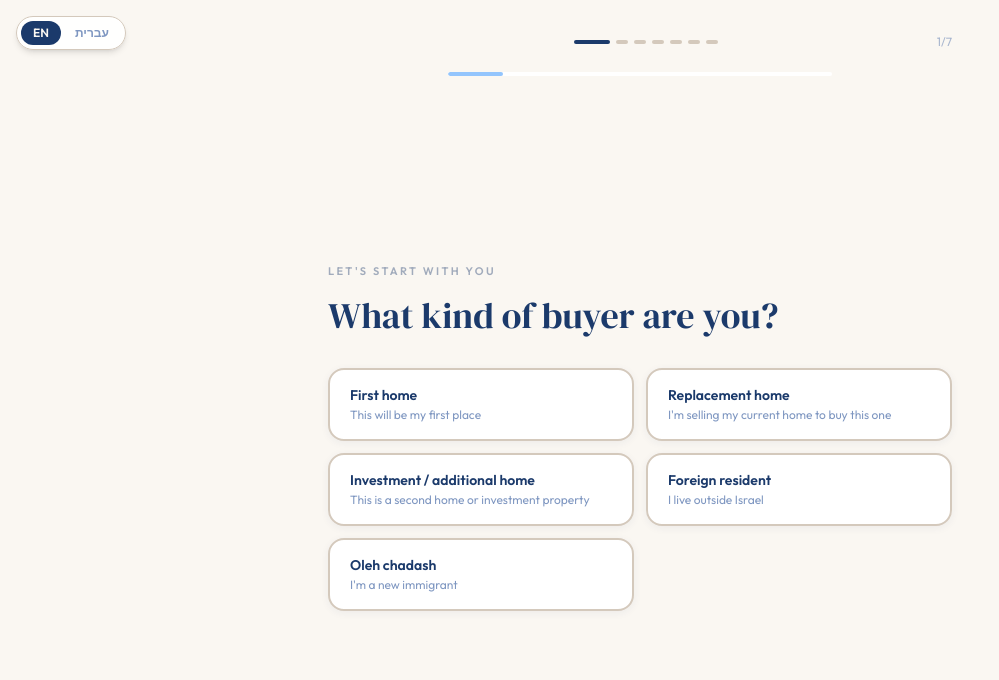
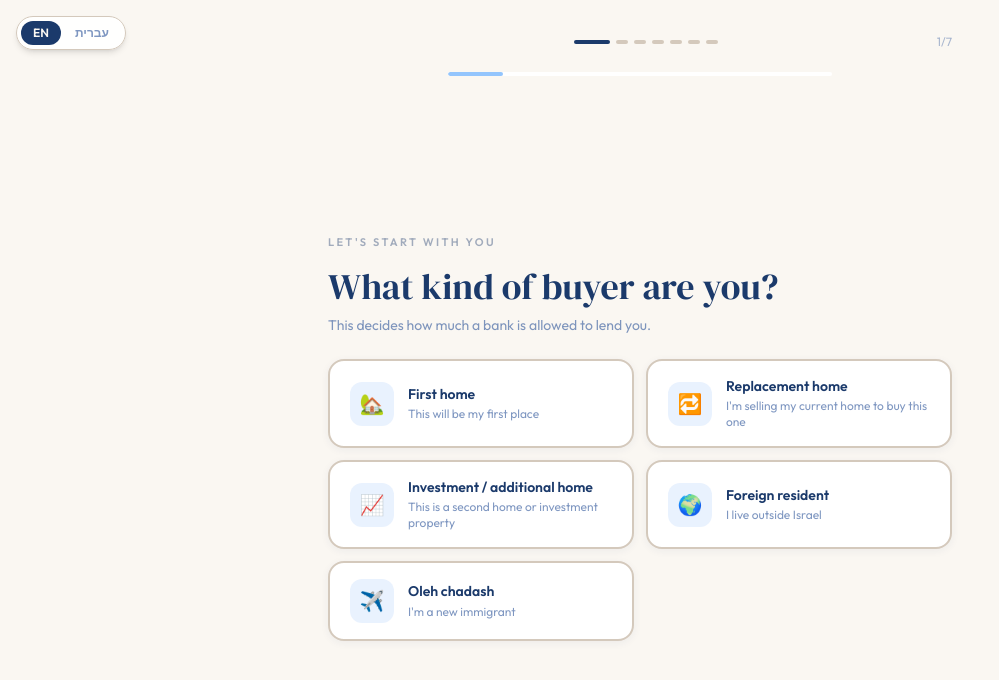
Before and after one commit to nachumweinstock-debug/israelhousingsim, a React (Vite) app: page / in a window 1280 px wide. Shown: the top 680 px of the page, without its empty margins (0-999 px from the left). Built offline with nearby package versions, Linux system fonts and the light colour scheme; a web font is replaced by a local one.

Commit message:
Wizard question and transition revamp: direction aware slide in and out between steps with RTL mirroring, staggered answer card entrances, selection pop with dimmed siblings, category icons, new subtitles on category, price and income questions

```diff
--- a/src/components/Wizard.tsx
+++ b/src/components/Wizard.tsx
@@ -13,6 +13,7 @@ import { fmt, useLang } from "../i18n";
 import { navySelectedShadow, softCardBorder, softCardGradient, softCardShadow } from "../styles/brand";
 
 type StepId = "category" | "price" | "equity" | "income" | "debt" | "age" | "mix";
+type Direction = "fwd" | "back";
 
 function getSteps(): StepId[] {
   return ["category", "price", "equity", "income", "debt", "age", "mix"];
@@ -26,12 +27,25 @@ const CATEGORY_VALUES: BuyerCategory[] = [
   "oleh_chadash",
 ];
 
+const CATEGORY_ICONS: Record<BuyerCategory, string> = {
+  first_home: "🏡",
+  replacement_home: "🔁",
+  investment: "📈",
+  foreign_resident: "🌍",
+  oleh_chadash: "✈️",
+};
+
 const PRICE_VALUES = [1_300_000, 1_750_000, 2_250_000, 3_000_000, 4_000_000];
 const EQUITY_MID_PCTS = [0.08, 0.175, 0.32, 0.5];
 const INCOME_VALUES = [8_000, 12_500, 17_500, 25_000, 35_000];
 const DEBT_VALUES = [0, 500, 2_000, 4_000, 6_000];
 const AGE_MIN = 18;
 const AGE_MAX = 90;
+
+/** How long the outgoing question takes to clear the stage. */
+const STEP_OUT_MS = 190;
+/** Pause after tapping an answer so the pop animation reads before advancing. */
+const SELECT_ADVANCE_MS = 340;
 
 function ProgressDots({ total, current }: { total: number; current: number }) {
   return (
@@ -51,17 +65,19 @@ function ProgressDots({ total, current }: { total: number; current: number }) {
 function WizardShell({
   stepIndex,
   total,
+  stageClass,
   onBack,
   children,
 }: {
   stepIndex: number;
   total: number;
+  stageClass: string;
   onBack?: () => void;
   children: ReactNode;
 }) {
   const { t } = useLang();
   return (
-    <div className="flex min-h-[calc(100vh-1px)] flex-col bg-cream">
+    <div className="flex min-h-[calc(100vh-1px)] flex-col overflow-x-hidden bg-cream">
       <div className="mx-auto flex w-full max-w-2xl items-center justify-between px-6 pt-8">
         <button
           onClick={onBack}
@@ -94,7 +110,7 @@ function WizardShell({
         />
       </div>
       <div className="mx-auto flex w-full max-w-2xl flex-1 flex-col justify-center px-6 py-10">
-        <div key={stepIndex} className="wizard-question-stage">
+        <div key={stepIndex} className={stageClass}>
           {children}
         </div>
       </div>
@@ -123,59 +139,104 @@ function QuestionHeader({
 function OptionCard({
   label,
   sub,
+  icon,
+  emphasis,
   selected,
+  dimmed,
+  index,
   onClick,
 }: {
   label: string;
   sub?: string;
+  icon?: string;
+  emphasis?: boolean;
   selected: boolean;
+  dimmed: boolean;
+  index: number;
   onClick: () => void;
 }) {
   return (
     <button
       onClick={onClick}
-      className={`rounded-2xl border-2 px-5 py-4 text-start transition-all duration-200 active:scale-[0.98] ${
-        selected ? "border-navy bg-navy" : "border-warm-border bg-white hover:border-navy hover:shadow-md"
+      className={`wiz-card-in flex items-center gap-3.5 rounded-2xl border-2 px-5 py-4 text-start transition-all duration-200 active:scale-[0.98] ${
+        selected
+          ? "wiz-pop border-navy bg-navy"
+          : dimmed
+            ? "wiz-dim border-warm-border bg-white"
+            : "border-warm-border bg-white hover:border-navy hover:shadow-md"
       }`}
-      style={selected ? { boxShadow: navySelectedShadow } : { boxShadow: softCardShadow }}
+      style={{
+        boxShadow: selected ? navySelectedShadow : softCardShadow,
+        animationDelay: `${0.08 + index * 0.05}s`,
+      }}
     >
-      <p className={`text-sm font-semibold leading-snug ${selected ? "text-white" : "text-navy"}`}>{label}</p>
-      {sub && <p className={`mt-0.5 text-xs ${selected ? "text-white/60" : "text-navy-mid/60"}`}>{sub}</p>}
+      {icon && (
+        <span
+          className={`flex h-11 w-11 shrink-0 items-center justify-center rounded-xl text-xl ${
+            selected ? "bg-white/15" : "bg-sky-soft/60"
+          }`}
+          aria-hidden
+        >
+          {icon}
+        </span>
+      )}
+      <span className="min-w-0">
+        <span
+          className={`block leading-snug ${emphasis ? "font-serif text-xl" : "text-sm font-semibold"} ${
+            selected ? "text-white" : "text-navy"
+          }`}
+        >
+          {label}
+        </span>
+        {sub && (
+          <span className={`mt-0.5 block text-xs ${selected ? "text-white/60" : "text-navy-mid/60"}`}>
+            {sub}
+          </span>
+        )}
+      </span>
     </button>
   );
 }
 
-/** One big tappable question — tap an answer, brief selected flash, auto-advance. */
+/** One big tappable question. Tap an answer, it pops while the rest step
+ * back, then the step auto-advances. */
 function ChoiceStep<T>({
   eyebrow,
   question,
   subtitle,
   options,
+  emphasis,
   onAdvance,
 }: {
   eyebrow: string;
   question: string;
   subtitle?: string;
-  options: Array<{ value: T; label: string; sub?: string }>;
+  options: Array<{ value: T; label: string; sub?: string; icon?: string }>;
+  emphasis?: boolean;
   onAdvance: (v: T) => void;
 }) {
   const [pendingIdx, setPendingIdx] = useState<number | null>(null);
 
   function select(idx: number, v: T) {
+    if (pendingIdx !== null) return;
     setPendingIdx(idx);
-    setTimeout(() => onAdvance(v), 200);
+    setTimeout(() => onAdvance(v), SELECT_ADVANCE_MS);
   }
 
   return (
-    <div className="mb-reveal">
+    <div>
       <QuestionHeader eyebrow={eyebrow} question={question} subtitle={subtitle} />
       <div className="grid grid-cols-1 gap-3 sm:grid-cols-2">
         {options.map((opt, i) => (
           <OptionCard
             key={i}
+            index={i}
             label={opt.label}
             sub={opt.sub}
+            icon={opt.icon}
+            emphasis={emphasis}
             selected={pendingIdx === i}
+            dimmed={pendingIdx !== null && pendingIdx !== i}
             onClick={() => select(i, opt.value)}
           />
         ))}
@@ -186,10 +247,10 @@ function ChoiceStep<T>({
 
 /**
  * Two-phase money question: tap a range (fast, Kahoot-style), then confirm
- * or fine-tune the exact shekel figure before continuing — so the flow
- * stays simple but every ratio downstream (PTI, LTV) runs on a real number,
- * never a rounded guess. Options with skipExact (e.g. debt "None") advance
- * immediately since there's nothing to refine about zero.
+ * or fine-tune the exact shekel figure before continuing. The two phases
+ * slide between each other with the same direction language as the steps.
+ * Options with skipExact (e.g. debt "None") advance immediately since
+ * there is nothing to refine about zero.
  */
 function RangeExactStep({
   eyebrow,
@@ -215,26 +276,31 @@ function RangeExactStep({
   const { t } = useLang();
   const [pendingIdx, setPendingIdx] = useState<number | null>(null);
   const [exact, setExact] = useState<number | null>(null);
+  const [cameBack, setCameBack] = useState(false);
 
   function select(idx: number, opt: { value: number; skipExact?: boolean }) {
+    if (pendingIdx !== null) return;
     setPendingIdx(idx);
     setTimeout(() => {
       if (opt.skipExact) onContinue(opt.value);
       else setExact(opt.value);
-    }, 200);
+    }, SELECT_ADVANCE_MS);
   }
 
   if (exact === null) {
     return (
-      <div className="mb-reveal">
+      <div key="range" className={cameBack ? "wiz-in-back" : undefined}>
         <QuestionHeader eyebrow={eyebrow} question={question} subtitle={subtitle} />
         <div className="grid grid-cols-1 gap-3 sm:grid-cols-2">
           {options.map((opt, i) => (
             <OptionCard
               key={i}
+              index={i}
               label={opt.label}
               sub={opt.sub}
+              emphasis
               selected={pendingIdx === i}
+              dimmed={pendingIdx !== null && pendingIdx !== i}
               onClick={() => select(i, opt)}
             />
           ))}
@@ -244,7 +310,7 @@ function RangeExactStep({
   }
 
   return (
-    <div className="mb-reveal">
+    <div key="exact" className="wiz-in-fwd">
       <QuestionHeader eyebrow={t.wizard.exactEyebrow} question={t.wizard.exactHeading} subtitle={t.wizard.exactHint} />
       <CurrencyField label={fieldLabel} value={exact} onChange={setExact} min={min} max={max} step={step} />
       <button
@@ -258,6 +324,7 @@ function RangeExactStep({
         onClick={() => {
           setExact(null);
           setPendingIdx(null);
+          setCameBack(true);
         }}
         className="mt-3 block text-sm text-navy-mid/60 transition-colors hover:text-navy"
       >
@@ -295,11 +362,11 @@ function SliderExactStep({
   }
 
   return (
-    <div className="mb-reveal">
+    <div>
       <QuestionHeader eyebrow={eyebrow} question={question} subtitle={subtitle} />
       <div
-        className="rounded-2xl border border-warm-border bg-white p-5"
-        style={{ boxShadow: softCardShadow }}
+        className="wiz-card-in rounded-2xl border border-warm-border bg-white p-5"
+        style={{ boxShadow: softCardShadow, animationDelay: "0.08s" }}
       >
         <div className="flex items-end justify-between gap-4">
           <div>
@@ -371,7 +438,7 @@ function MixStep({
   }
 
   return (
-    <div className="mb-reveal">
+    <div>
       <p className="mb-4 text-[11px] font-semibold uppercase tracking-[0.22em] text-navy/40">
         {t.wizard.eyebrowMix}
       </p>
@@ -383,8 +450,13 @@ function MixStep({
       {!customizing && (
         <>
           <div
-            className="rounded-2xl p-5"
-            style={{ background: softCardGradient, border: softCardBorder, boxShadow: softCardShadow }}
+            className="wiz-card-in rounded-2xl p-5"
+            style={{
+              background: softCardGradient,
+              border: softCardBorder,
+              boxShadow: softCardShadow,
+              animationDelay: "0.08s",
+            }}
           >
             <p className="text-xs font-semibold uppercase tracking-[0.14em] text-navy/45">
               {t.wizard.recommendedTitle}
@@ -494,18 +566,38 @@ export function Wizard({
   const { t } = useLang();
   const steps = getSteps();
   const [stepIndex, setStepIndex] = useState(0);
+  const [direction, setDirection] = useState<Direction>("fwd");
+  const [leaving, setLeaving] = useState(false);
   const currentStep = steps[Math.min(stepIndex, steps.length - 1)];
 
   function trackStep(step: StepId, detail?: Record<string, string | number | boolean>) {
     track("wizard_step_completed", { step, ...detail });
   }
 
-  function goNext() {
-    setStepIndex((i) => Math.min(i + 1, steps.length - 1));
+  // Two-beat transition: the current question slides out, then the next
+  // mounts and slides in from the opposite side (mirrored under RTL).
+  function transitionTo(dir: Direction) {
+    if (leaving) return;
+    setDirection(dir);
+    setLeaving(true);
+    window.setTimeout(() => {
+      setStepIndex((i) =>
+        dir === "fwd" ? Math.min(i + 1, steps.length - 1) : Math.max(i - 1, 0)
+      );
+      setLeaving(false);
+    }, STEP_OUT_MS);
   }
-  function goBack() {
-    setStepIndex((i) => Math.max(i - 1, 0));
-  }
+
+  const goNext = () => transitionTo("fwd");
+  const goBack = () => transitionTo("back");
+
+  const stageClass = leaving
+    ? direction === "fwd"
+      ? "wiz-out-fwd"
+      : "wiz-out-back"
+    : direction === "fwd"
+      ? "wiz-in-fwd"
+      : "wiz-in-back";
 
   // Equity options carry the actual shekel amounts implied by the price the
   // user just picked, so "10% – 25%" is never an abstract percentage.
@@ -527,15 +619,22 @@ export function Wizard({
   }));
 
   return (
-    <WizardShell stepIndex={stepIndex} total={steps.length} onBack={stepIndex > 0 ? goBack : undefined}>
+    <WizardShell
+      stepIndex={stepIndex}
+      total={steps.length}
+      stageClass={stageClass}
+      onBack={stepIndex > 0 ? goBack : undefined}
+    >
       {currentStep === "category" && (
         <ChoiceStep
           eyebrow={t.wizard.eyebrowStart}
           question={t.wizard.qCategory}
+          subtitle={t.wizard.qCategorySub}
           options={CATEGORY_VALUES.map((v) => ({
             value: v,
             label: t.wizard.categoryOptions[v].label,
             sub: t.wizard.categoryOptions[v].sub,
+            icon: CATEGORY_ICONS[v],
           }))}
           onAdvance={(v) => {
             trackStep("category", { buyerCategory: v });
@@ -548,6 +647,7 @@ export function Wizard({
         <RangeExactStep
           eyebrow={t.wizard.eyebrowPrice}
           question={t.wizard.qPrice}
+          subtitle={t.wizard.qPriceSub}
           fieldLabel={t.wizard.qPrice}
           options={PRICE_VALUES.map((v, i) => ({ value: v, label: t.wizard.priceOptions[i] }))}
           min={200_000}
@@ -581,6 +681,7 @@ export function Wizard({
         <RangeExactStep
           eyebrow={t.wizard.eyebrowIncome}
           question={t.wizard.qIncome}
+          subtitle={t.wizard.qIncomeSub}
           fieldLabel={t.wizard.qIncome}
           options={INCOME_VALUES.map((v, i) => ({ value: v, label: t.wizard.incomeOptions[i] }))}
           min={0}
--- a/src/i18n.tsx
+++ b/src/i18n.tsx
@@ -43,6 +43,7 @@ const en = {
     continue: "Continue →",
     eyebrowStart: "Let's start with you",
     qCategory: "What kind of buyer are you?",
+    qCategorySub: "This decides how much a bank is allowed to lend you.",
     categoryOptions: {
       first_home: { label: "First home", sub: "This will be my first place" },
       replacement_home: { label: "Replacement home", sub: "I'm selling my current home to buy this one" },
@@ -52,6 +53,7 @@ const en = {
     },
     eyebrowPrice: "The property",
     qPrice: "What's the property price?",
+    qPriceSub: "Pick the closest range. You will set the exact number right after.",
     priceOptions: ["Under ₪1.5M", "₪1.5M – 2M", "₪2M – 2.5M", "₪2.5M – 3.5M", "₪3.5M+"],
     eyebrowEquity: "Your equity",
     qEquity: "How much of that do you already have in cash?",
@@ -60,6 +62,7 @@ const en = {
     equitySubs: ["Up to {a}", "{a} – {b}", "{a} – {b}", "{a} or more"],
     eyebrowIncome: "Your finances",
     qIncome: "What's your combined monthly net income?",
+    qIncomeSub: "Net, after taxes, everyone on the loan together.",
     incomeOptions: ["Under ₪10k/mo", "₪10k – 15k/mo", "₪15k – 20k/mo", "₪20k – 30k/mo", "₪30k+/mo"],
     eyebrowDebt: "Almost there",
     qDebt: "Any existing monthly debt?",
@@ -279,6 +282,7 @@ const he: Strings = {
     continue: "המשך ←",
     eyebrowStart: "נתחיל בכם",
     qCategory: "איזה סוג רוכשים אתם?",
+    qCategorySub: "זה קובע כמה הבנק רשאי להלוות לכם.",
     categoryOptions: {
       first_home: { label: "דירה ראשונה", sub: "זו תהיה הדירה הראשונה שלי" },
       replacement_home: { label: "דירה חלופית", sub: "מוכרים את הדירה הנוכחית וקונים חדשה" },
@@ -288,6 +292,7 @@ const he: Strings = {
     },
     eyebrowPrice: "הנכס",
     qPrice: "מה מחיר הנכס?",
+    qPriceSub: "בחרו את הטווח הקרוב ביותר. את המספר המדויק תקבעו מיד אחר כך.",
     priceOptions: [
       "עד 1.5 מיליון ₪",
       "1.5–2 מיליון ₪",
@@ -302,6 +307,7 @@ const he: Strings = {
     equitySubs: ["עד {a}", "{a} – {b}", "{a} – {b}", "{a} ומעלה"],
     eyebrowIncome: "הכספים שלכם",
     qIncome: "מה ההכנסה החודשית נטו של משק הבית?",
+    qIncomeSub: "נטו, אחרי מסים, כל הלווים יחד.",
     incomeOptions: [
       "עד 10,000 ₪ בחודש",
       "10–15 אלף ₪ בחודש",
--- a/src/index.css
+++ b/src/index.css
@@ -71,17 +71,114 @@ html[lang="he"] .text-sm {
   animation: fadeSlideUp 0.5s cubic-bezier(0.16, 1, 0.3, 1) both;
 }
 
-@keyframes questionStageIn {
+/* Wizard step choreography: questions slide out one side and in from the
+   other, direction aware (forward vs back) and mirrored under RTL. */
+@keyframes wizInFwd {
   from {
     opacity: 0;
-    transform: translateY(18px) scale(0.985);
+    transform: translateX(56px) scale(0.985);
     filter: blur(3px);
   }
   to {
     opacity: 1;
-    transform: translateY(0) scale(1);
+    transform: none;
     filter: blur(0);
   }
+}
+
+@keyframes wizInBack {
+  from {
+    opacity: 0;
+    transform: translateX(-56px) scale(0.985);
+    filter: blur(3px);
+  }
+  to {
+    opacity: 1;
+    transform: none;
+    filter: blur(0);
+  }
+}
+
+@keyframes wizOutFwd {
+  to {
+    opacity: 0;
+    transform: translateX(-44px) scale(0.985);
+    filter: blur(2px);
+  }
+}
+
+@keyframes wizOutBack {
+  to {
+    opacity: 0;
+    transform: translateX(44px) scale(0.985);
+    filter: blur(2px);
+  }
+}
+
+.wiz-in-fwd {
+  animation: wizInFwd 0.36s cubic-bezier(0.22, 1, 0.36, 1) both;
+}
+.wiz-in-back {
+  animation: wizInBack 0.36s cubic-bezier(0.22, 1, 0.36, 1) both;
+}
+.wiz-out-fwd {
+  animation: wizOutFwd 0.19s ease-in both;
+}
+.wiz-out-back {
+  animation: wizOutBack 0.19s ease-in both;
+}
+
+/* RTL mirrors: forward means leftward in Hebrew */
+html[dir="rtl"] .wiz-in-fwd {
+  animation-name: wizInBack;
+}
+html[dir="rtl"] .wiz-in-back {
+  animation-name: wizInFwd;
+}
+html[dir="rtl"] .wiz-out-fwd {
+  animation-name: wizOutBack;
+}
+html[dir="rtl"] .wiz-out-back {
+  animation-name: wizOutFwd;
+}
+
+/* Answer cards cascade in a beat behind the question */
+@keyframes wizCardIn {
+  from {
+    opacity: 0;
+    transform: translateY(16px) scale(0.97);
+  }
+  to {
+    opacity: 1;
+    transform: none;
+  }
+}
+
+.wiz-card-in {
+  animation: wizCardIn 0.42s cubic-bezier(0.22, 1, 0.36, 1) both;
+}
+
+/* Picked answer pops, the rest step back */
+@keyframes wizPop {
+  0% {
+    transform: scale(1);
+  }
+  45% {
+    transform: scale(1.05);
+  }
+  100% {
+    transform: scale(1);
+  }
+}
+
+.wiz-pop {
+  animation: wizPop 0.3s cubic-bezier(0.34, 1.56, 0.64, 1) both;
+}
+
+.wiz-dim {
+  opacity: 0.35;
+  transform: scale(0.98);
+  transition: opacity 0.22s ease, transform 0.22s ease;
 }
 
 @keyframes progressSweep {
@@ -95,12 +192,21 @@ html[lang="he"] .text-sm {
   }
 }
 
-.wizard-question-stage {
-  animation: questionStageIn 0.42s cubic-bezier(0.16, 1, 0.3, 1) both;
+.wizard-progress-sweep {
+  animation: progressSweep 0.42s cubic-bezier(0.16, 1, 0.3, 1) both;
 }
 
-.wizard-progress-sweep {
-  animation: progressSweep 0.42s cubic-bezier(0.16, 1, 0.3, 1) both;
+@media (prefers-reduced-motion: reduce) {
+  .wiz-in-fwd,
+  .wiz-in-back,
+  .wiz-out-fwd,
+  .wiz-out-back,
+  .wiz-card-in,
+  .wiz-pop,
+  .mb-reveal {
+    animation-duration: 0.01ms;
+    animation-delay: 0ms;
+  }
 }
 
 @keyframes mb-pulse {
```
